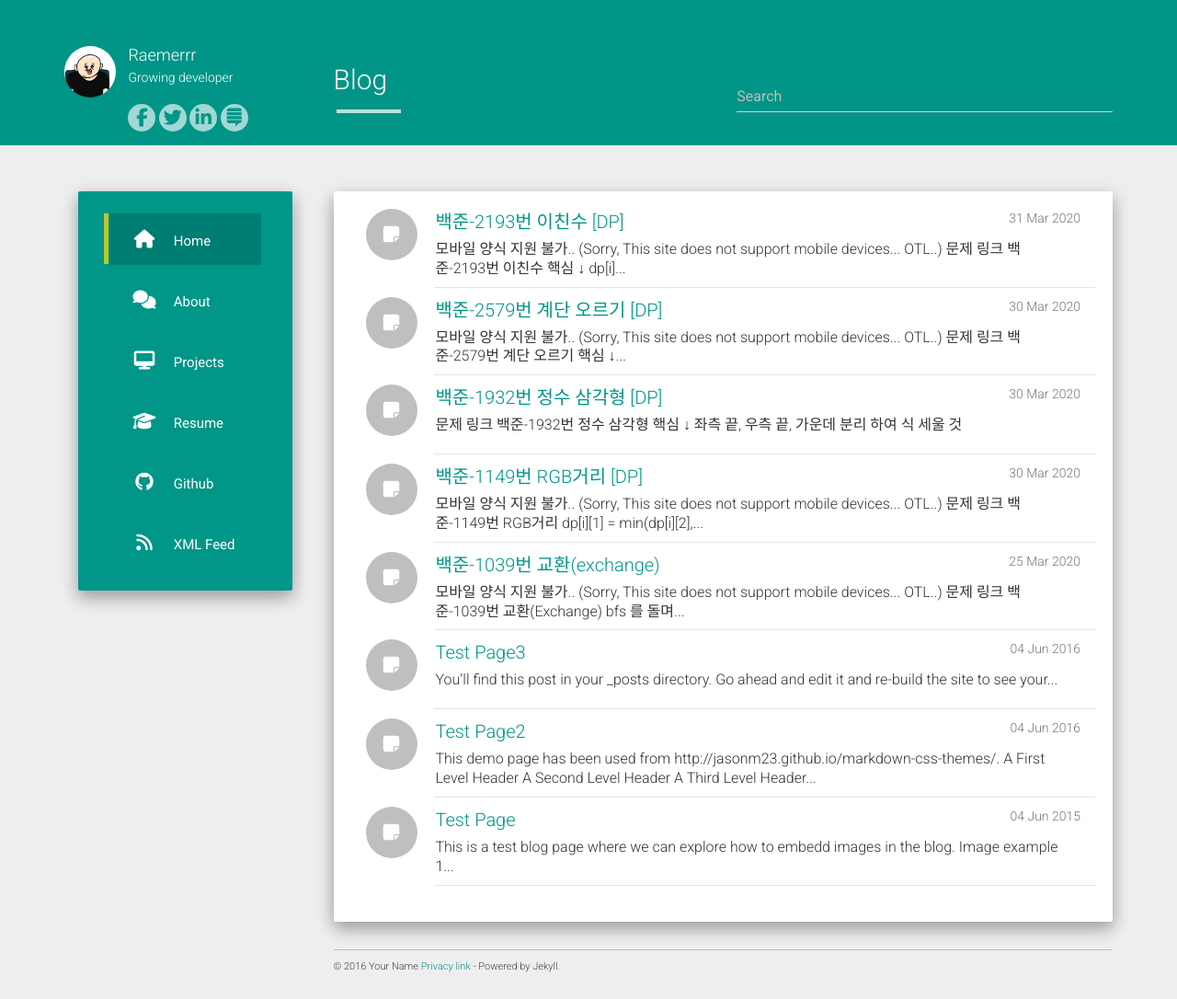
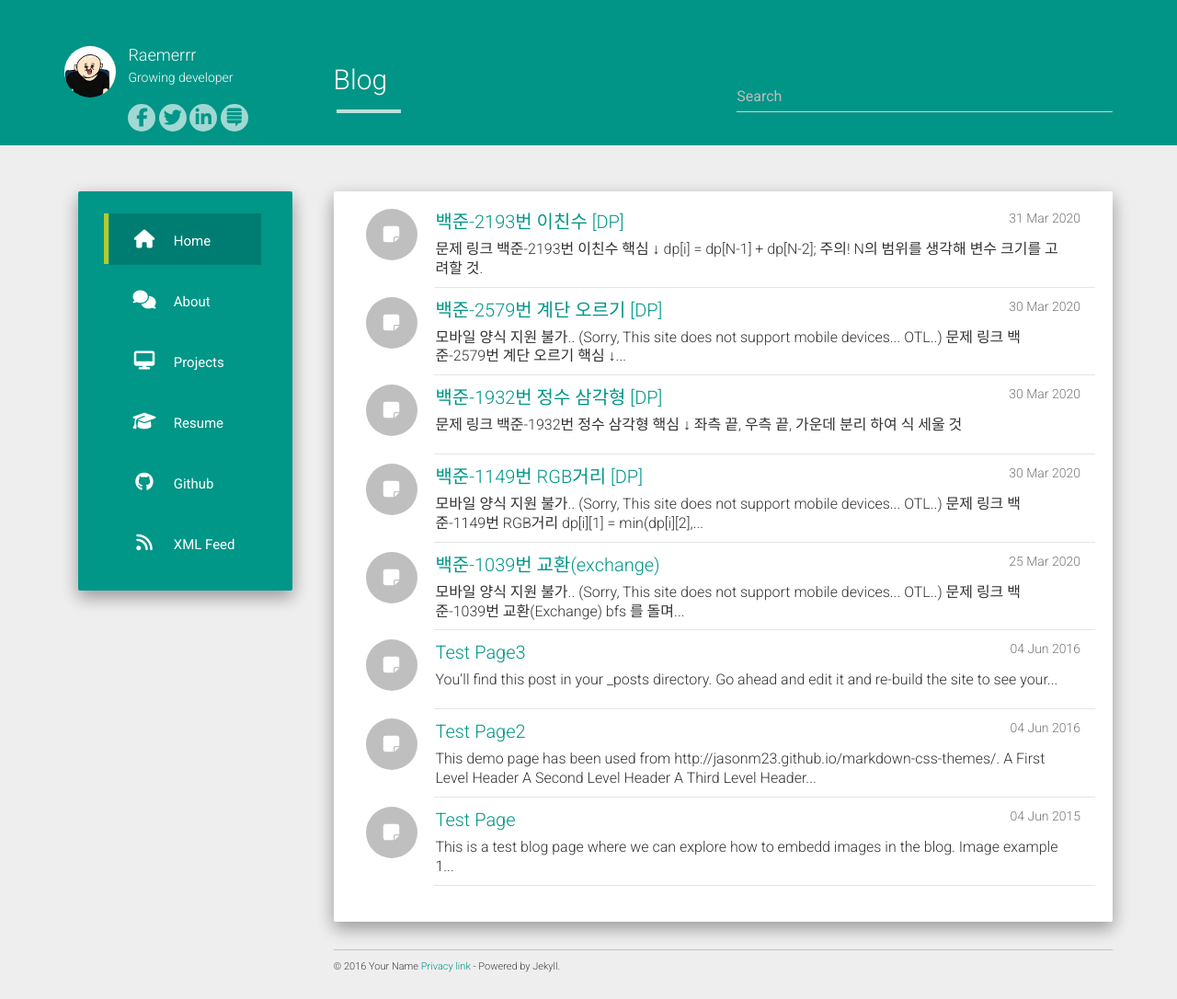
Before and after one commit to Raemerrr/raemerrr.github.io, a Jekyll site: the page built from index.html, in a window 1280 px wide. Shown: the whole page at 92% size. Built offline with Jekyll 4.4.1, drawn with Linux system fonts in a browser that asks for light colours; nearby versions of some CDN libraries; the list of posts is cut into pages by our own code.

Commit message:
Update 2020-03-31-boj_2193.md

```diff
--- a/_posts/2020-03-31-boj_2193.md
+++ b/_posts/2020-03-31-boj_2193.md
@@ -4,43 +4,10 @@
 date: 2020-03-31 20:32:00
 categories: others
 ---
-`모바일 양식 지원 불가..`
-`(Sorry, This site does not support mobile devices... OTL..)`
-
 <a href="https://www.acmicpc.net/problem/2193" target="_blank">문제 링크</a>
 `백준-2193번 이친수`
 `핵심 ↓`
 ![my alternate text](/assets/boj_2193.PNG)
 dp[i] = dp[N-1] + dp[N-2];
 주의! N의 범위를 생각해 변수 크기를 고려할 것.
-
-`소스코드 ↓`
-{% highlight cpp %}
-#include <iostream>
-#include <vector>
-
-using namespace std;
-
-int N;
-vector<unsigned long long> dp;
-
-void Func()
-{
-	dp[1] = 1;
-	for (int i = 2; i <= N; i++)
-	{
-		dp[i] = dp[i - 1] + dp[i - 2];
-	}
-}
-
-int main()
-{
-	ios_base::sync_with_stdio(false);
-	cin.tie(0);
-	cin >> N;
-	dp = vector<unsigned long long>(N + 1, 0);
-	Func();
-	cout << dp[N] << "\n";
-	return 0;
-}
-{% endhighlight %}
+<script src="https://gist.github.com/Raemerrr/c48ab995df4b908c290c73923107df9a.js"></script>
```
